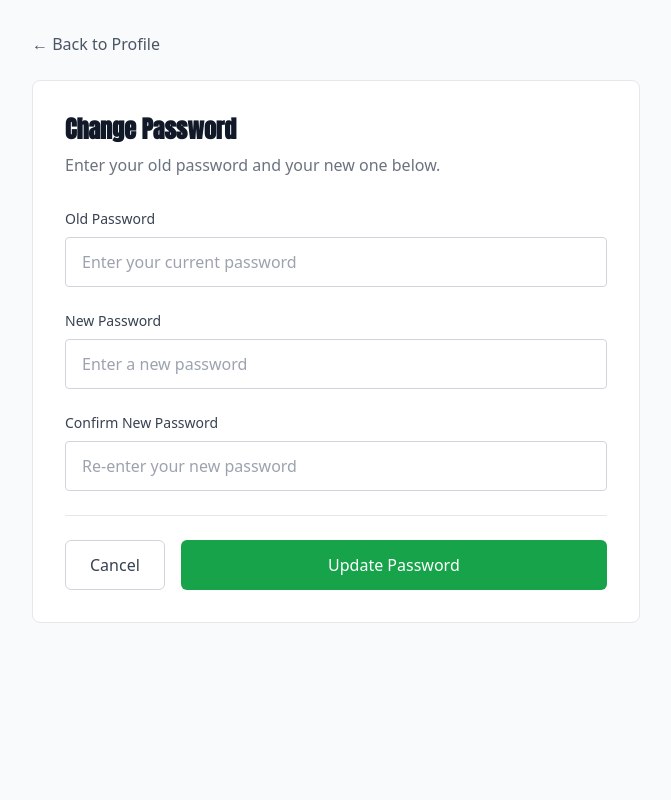
After one commit to pbp-kelompok-a9/NobarPedia, a Django app: page /account/change_password/1 in a window 1280 px wide. The commit adds this page. Shown: the whole page, without its empty margins (304-975 px from the left). Run offline with Django 5.2, Linux system fonts and the light colour scheme; the visitor is signed in with stand-in values (Sample User, id 1); data comes from the database, SQL or seed files in the repository; some libraries are stand-ins or nearby versions; some web fonts are replaced.

Commit message:
implement change password feature

```diff
--- /dev/null
+++ b/account/templates/change_password.html
@@ -0,0 +1,140 @@
+{% extends 'base.html' %}
+{% load static %}
+
+{% block meta %}
+<title>Change Password - Football News</title>
+{% endblock meta %}
+
+{% block content %}
+<div class="bg-gray-50 w-full min-h-screen">
+  <div class="max-w-2xl mx-auto px-4 sm:px-6 lg:px-8 py-8">
+    <!-- Back Navigation -->
+    <div class="mb-6">
+      <a href="" id='backButton' class="text-gray-600 hover:text-gray-900 font-medium transition-colors">
+        ← Back to Profile
+      </a>
+    </div>
+
+    <!-- Form Container -->
+    <div class="bg-white rounded-lg border border-gray-200 p-6 sm:p-8">
+      <div class="mb-8">
+        <h1 class="text-2xl font-bold text-gray-900 mb-2">Change Password</h1>
+        <p class="text-gray-500">Enter your old password and your new one below.</p>
+      </div>
+
+      <!-- Django Messages -->
+      {% if messages %}
+        <div class="mb-6 space-y-3">
+          {% for message in messages %}
+            {% if message.tags == 'success' %}
+              <div class="px-4 py-3 rounded text-sm border bg-green-50 border-green-200 text-green-700">
+                {{ message }}
+              </div>
+            {% elif message.tags == 'error' %}
+              <div class="px-4 py-3 rounded text-sm border bg-red-50 border-red-200 text-red-700">
+                {{ message }}
+              </div>
+            {% else %}
+              <div class="px-4 py-3 rounded text-sm border bg-gray-50 border-gray-200 text-gray-700">
+                {{ message }}
+              </div>
+            {% endif %}
+          {% endfor %}
+        </div>
+      {% endif %}
+
+      <!-- Form Errors -->
+      {% if form.non_field_errors %}
+        <div class="mb-6">
+          {% for error in form.non_field_errors %}
+            <div class="px-4 py-3 rounded text-sm border bg-red-50 border-red-200 text-red-700">
+              {{ error }}
+            </div>
+          {% endfor %}
+        </div>
+      {% endif %}
+
+      {% if form.errors %}
+        <div class="mb-6">
+          {% for field, errors in form.errors.items %}
+            {% for error in errors %}
+              <div class="px-4 py-3 rounded text-sm border bg-red-50 border-red-200 text-red-700 mb-2">
+                <strong>{{ field|title }}:</strong> {{ error }}
+              </div>
+            {% endfor %}
+          {% endfor %}
+        </div>
+      {% endif %}
+
+      <form method="POST" class="space-y-6">
+        {% csrf_token %}
+
+        <div>
+          <label for="old_password" class="block text-sm font-medium text-gray-700 mb-2">
+            Old Password
+          </label>
+          <input
+            id="old_password"
+            name="old_password"
+            type="password"
+            required
+            class="w-full px-4 py-3 border border-gray-300 rounded focus:outline-none focus:border-green-500 transition duration-200"
+            placeholder="Enter your current password">
+        </div>
+
+        <div>
+          <label for="new_password1" class="block text-sm font-medium text-gray-700 mb-2">
+            New Password
+          </label>
+          <input
+            id="new_password1"
+            name="new_password1"
+            type="password"
+            required
+            class="w-full px-4 py-3 border border-gray-300 rounded focus:outline-none focus:border-green-500 transition duration-200"
+            placeholder="Enter a new password">
+        </div>
+
+        <div>
+          <label for="new_password2" class="block text-sm font-medium text-gray-700 mb-2">
+            Confirm New Password
+          </label>
+          <input
+            id="new_password2"
+            name="new_password2"
+            type="password"
+            required
+            class="w-full px-4 py-3 border border-gray-300 rounded focus:outline-none focus:border-green-500 transition duration-200"
+            placeholder="Re-enter your new password">
+        </div>
+
+        <div class="flex flex-col sm:flex-row gap-4 pt-6 border-t border-gray-200">
+          <a href="{% url 'account:show_user' %}"
+             id='backButton2'
+             class="order-2 sm:order-1 px-6 py-3 border border-gray-300 text-gray-700 rounded-md font-medium hover:bg-gray-50 transition-colors text-center">
+            Cancel
+          </a>
+
+          <button type="submit"
+                  class="order-1 sm:order-2 flex-1 bg-green-600 text-white px-6 py-3 rounded-md font-medium hover:bg-green-700 transition-colors">
+            Update Password
+          </button>
+        </div>
+      </form>
+    </div>
+  </div>
+</div>
+
+<script>
+
+const backButton = document.getElementById('backButton');
+const backButton2 = document.getElementById('backButton2');
+const user_id = {{ form.user.id }};
+setTimeout(() => {
+    const url_address = "{% url 'account:edit_profile' 0 %}".replace('0', user_id);
+    backButton.href = url_address;
+    backButton2.href = url_address;
+}, 200);
+
+</script>
+{% endblock %}
--- a/account/urls.py
+++ b/account/urls.py
@@ -10,5 +10,6 @@ urlpatterns = [
     path('logout', views.logout_user, name='logout'),
     path('show_user', views.show_user, name='show_user'),
     path('edit_profile/<int:id>', views.edit_profile, name='edit_profile'),
+    path('change_password/<int:id>', views.change_password, name='change_password'),
     path('delete_profile/<int:id>', views.delete_profile, name='delete_profile'),
 ]
--- a/account/views.py
+++ b/account/views.py
@@ -1,4 +1,4 @@
-from django.contrib.auth.forms import AuthenticationForm
+from django.contrib.auth.forms import AuthenticationForm, PasswordChangeForm
 from account.forms import CustomUserCreationForm, CustomUserEditForm
 
 from account.models import Profile
@@ -7,7 +7,7 @@ from django.contrib.auth.models import User
 from django.http import HttpResponseRedirect, HttpResponse, JsonResponse
 from django.contrib import messages
 from django.views.decorators.csrf import csrf_exempt
-from django.contrib.auth import authenticate, login, logout
+from django.contrib.auth import authenticate, login, logout, update_session_auth_hash
 from django.shortcuts import render, redirect, get_object_or_404
 from django.contrib.auth.decorators import login_required
 from django.core import serializers
@@ -88,6 +88,26 @@ def delete_profile(request, id):
 #   user.delete()
 #   return HttpResponseRedirect(reverse('account:admin'))
 
+@login_required(login_url='/account/login')
+def change_password(request, id):
+    if request.user.id != id:
+        print('ga boleh edit punya orang  lain bro', request.user.id, " ", id)
+        return HttpResponseRedirect(reverse('account:show_user'))
+
+    user = get_object_or_404(User, pk=id)
+    if request.method == 'POST':
+        form = PasswordChangeForm(user, request.POST)
+        if form.is_valid():
+            user = form.save()
+            update_session_auth_hash(request, user) # agar user ga ke logout otomatis, langsung update session dengan password yg baru
+            messages.success(request, 'Your password was successfully updated!')
+            return redirect('account:edit_profile', id=id)
+        else:
+            messages.error(request, 'Please correct the error below.')
+    else:
+        form = PasswordChangeForm(user)
+
+    return render(request, 'change_password.html', {'form': form})
 
 @login_required(login_url='/account/login')
 def show_user(request):
```
Also changed, not shown: account/templates/edit_profile.html (+9 -4 lines).
